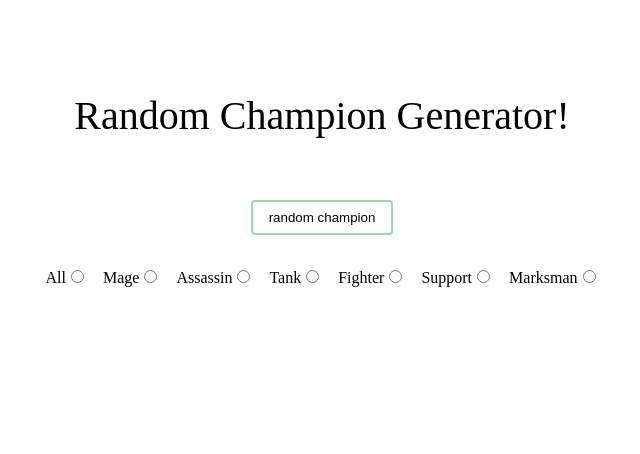
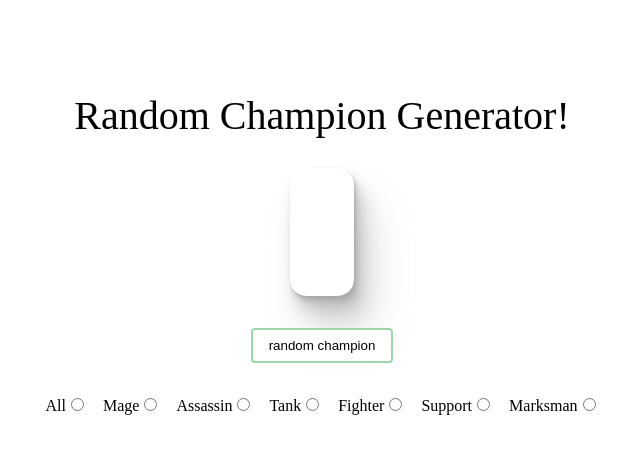
Before and after one commit to rramirez216/RandomRoster, a React (Create React App) app: page / in a window 1280 px wide. Shown: the top 454 px of the page, without its empty margins (318-958 px from the left). Built offline with nearby package versions, Linux system fonts and the light colour scheme; no server answers.

Commit message:
adds padding to wrapper element

```diff
--- a/src/App.js
+++ b/src/App.js
@@ -97,7 +97,8 @@ const Wrapper = styled.div`
   color: green;
   font-size: 3rem;
   text-align: center;
-  box-shadow: --shadow-elevation-high;
+  padding: 64px 32px;
+  border-radius: 16px;
 `
 const Button = styled.button`
   max-width: 200px;
```
